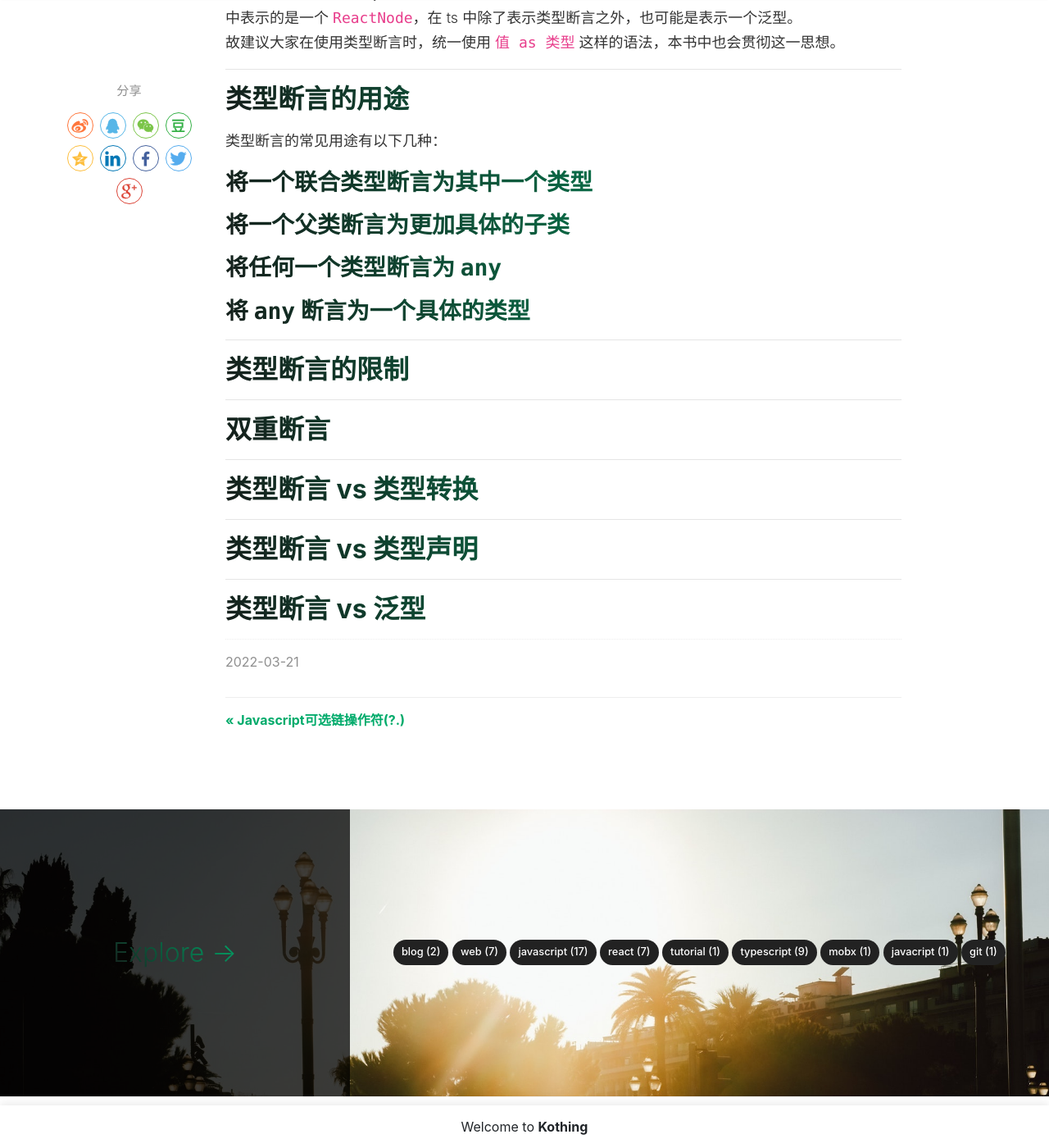
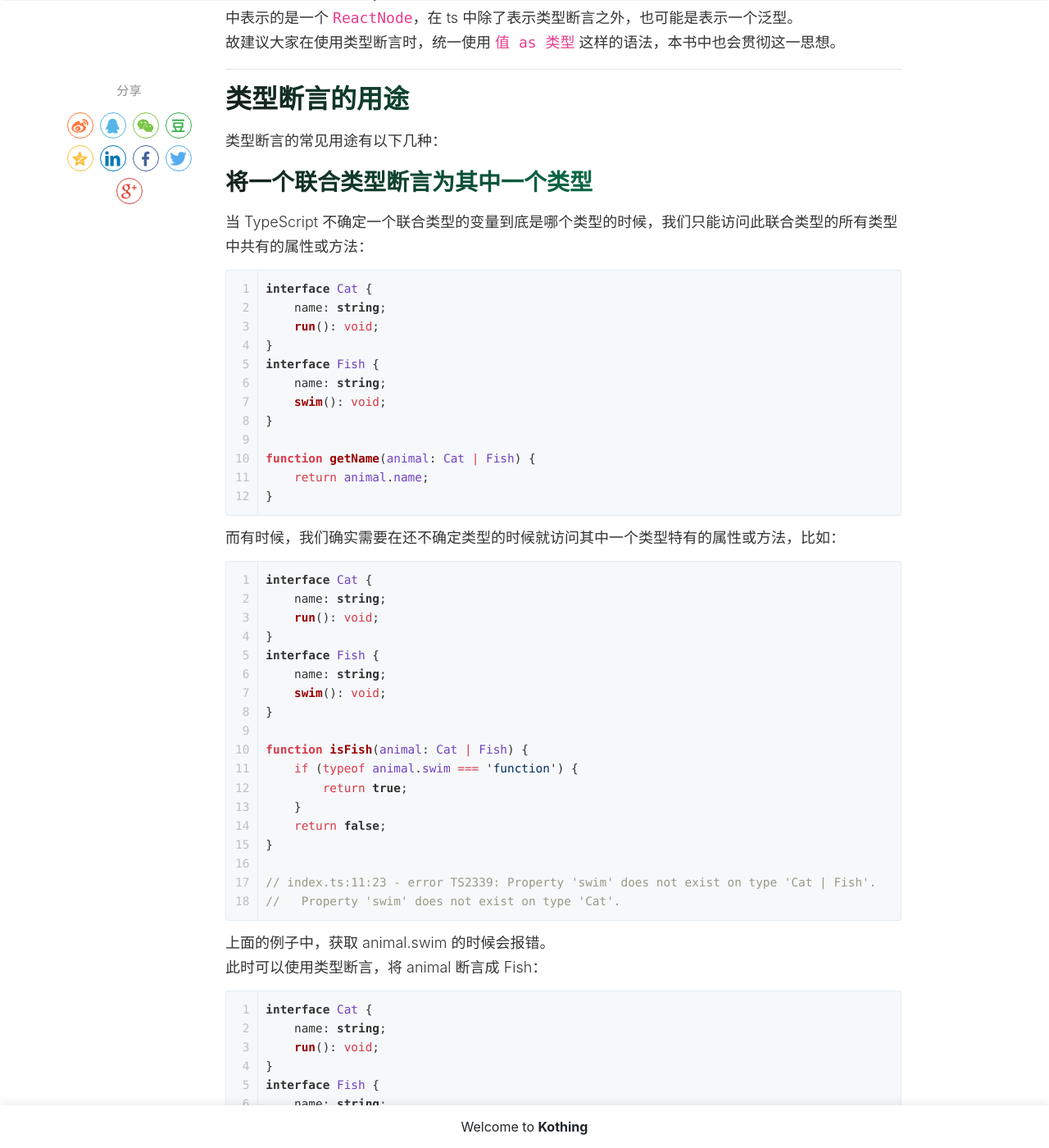
Before and after one commit to kothing/kothing.github.io, a Jekyll site: the page built from _posts/2022-03-21-typescript-type-assertion.md, in a window 1280 px wide and 1400 px high, scrolled down 755 px. Shown: the whole window at 82% size. Built offline with Jekyll 4.4.1, drawn with Linux system fonts in a browser that asks for light colours; nearby versions of some CDN libraries; our own code applies the rules of GitHub Pages for plain Markdown files; comment, search, counter and statistics services are not loaded; some of the changed text lies outside the part shown.

Commit message:
Update 2022-03-21-typescript-type-assertion.md

````diff
--- a/_posts/2022-03-21-typescript-type-assertion.md
+++ b/_posts/2022-03-21-typescript-type-assertion.md
@@ -21,6 +21,94 @@
 类型断言的常见用途有以下几种：
 
 ### 将一个联合类型断言为其中一个类型
+当 TypeScript 不确定一个联合类型的变量到底是哪个类型的时候，我们只能访问此联合类型的所有类型中共有的属性或方法：
+```ts
+interface Cat {
+    name: string;
+    run(): void;
+}
+interface Fish {
+    name: string;
+    swim(): void;
+}
+
+function getName(animal: Cat | Fish) {
+    return animal.name;
+}
+```
+而有时候，我们确实需要在还不确定类型的时候就访问其中一个类型特有的属性或方法，比如：
+```ts
+interface Cat {
+    name: string;
+    run(): void;
+}
+interface Fish {
+    name: string;
+    swim(): void;
+}
+
+function isFish(animal: Cat | Fish) {
+    if (typeof animal.swim === 'function') {
+        return true;
+    }
+    return false;
+}
+
+// index.ts:11:23 - error TS2339: Property 'swim' does not exist on type 'Cat | Fish'.
+//   Property 'swim' does not exist on type 'Cat'.
+```
+上面的例子中，获取 animal.swim 的时候会报错。
+此时可以使用类型断言，将 animal 断言成 Fish：
+```ts
+interface Cat {
+    name: string;
+    run(): void;
+}
+interface Fish {
+    name: string;
+    swim(): void;
+}
+
+function isFish(animal: Cat | Fish) {
+    if (typeof (animal as Fish).swim === 'function') {
+        return true;
+    }
+    return false;
+}
+```
+这样就可以解决访问 animal.swim 时报错的问题了。
+
+需要注意的是，类型断言只能够「欺骗」TypeScript 编译器，无法避免运行时的错误，反而滥用类型断言可能会导致运行时错误：
+```ts
+interface Cat {
+    name: string;
+    run(): void;
+}
+interface Fish {
+    name: string;
+    swim(): void;
+}
+
+function swim(animal: Cat | Fish) {
+    (animal as Fish).swim();
+}
+
+const tom: Cat = {
+    name: 'Tom',
+    run() { console.log('run') }
+};
+swim(tom);
+// Uncaught TypeError: animal.swim is not a function`
+```
+上面的例子编译时不会报错，但在运行时会报错：
+```ts
+Uncaught TypeError: animal.swim is not a function
+```
+原因是 `(animal as Fish).swim()` 这段代码隐藏了 `animal` 可能为 `Cat` 的情况，将 `animal` 直接断言为 `Fish` 了，而 TypeScript 编译器信任了我们的断言，故在调用 `swim()` 时没有编译错误。
+
+可是 `swim` 函数接受的参数是 `Cat | Fish`，一旦传入的参数是 `Cat` 类型的变量，由于 `Cat` 上没有 `swim` 方法，就会导致运行时错误了。
+
+总之，使用类型断言时一定要格外小心，尽量避免断言后调用方法或引用深层属性，以减少不必要的运行时错误。
 
 ### 将一个父类断言为更加具体的子类
 
````
